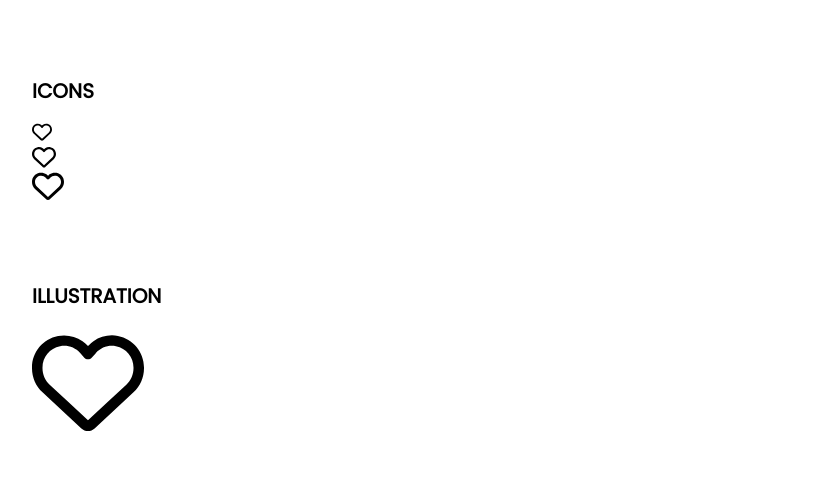
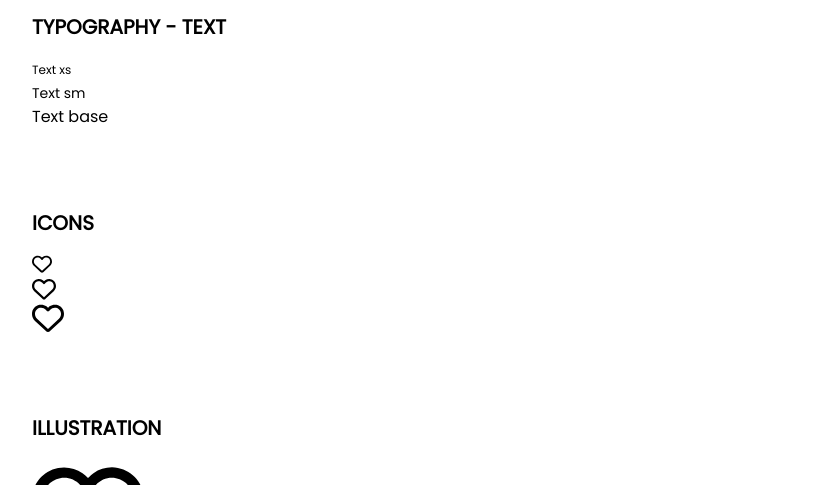
Before and after one commit to beaesguerra/beaesguerra.github.io, a Gatsby site: page /design-system in a window 1280 px wide. Shown: the part 615-1100 px from the top of the page, without its empty margins (224-1044 px from the left). Built offline with nearby package versions, Linux system fonts and the light colour scheme; Gatsby itself is replaced by a stand-in of ours.

Commit message:
add text design system component

```diff
--- /dev/null
+++ b/src/components/design-system/text.tsx
@@ -0,0 +1,32 @@
+import * as React from 'react';
+
+export type TextVariant = 'base' | 'sm' | 'xs';
+
+type TextProps = {
+  variant?: TextVariant;
+  tag?: React.ElementType;
+  className?: string;
+}
+
+const variantStyles: { [key in TextVariant]: string} = {
+  'base': '',
+  'xs': 'text-xs',
+  'sm': 'text-sm',
+}
+
+const Text = (props: React.PropsWithChildren<TextProps>) => {
+  const Tag = props.tag || 'span'
+  const className = [
+    props.variant ? variantStyles[props.variant] : variantStyles.base,
+    props.className
+  ].join(' ')
+  return (
+    <Tag
+      className={className}
+    >
+      { props.children }
+    </Tag>
+  )
+}
+
+export default Text;
--- a/src/pages/design-system.tsx
+++ b/src/pages/design-system.tsx
@@ -6,13 +6,14 @@ import StackList from "../components/design-system/stack-list"
 import Icon, { IconSize } from "../components/design-system/icon"
 import { faHeart } from '@fortawesome/free-regular-svg-icons'
 import Illustration from "../components/design-system/illustration"
-import LayoutTwoThirds from "../components/design-system/layout-sidebar"
 import Placeholder from "../components/design-system/placeholder"
 import LayoutSidebar from "../components/design-system/layout-sidebar"
 import Tag from "../components/design-system/tag"
+import Text, { TextVariant } from "../components/design-system/text"
 
 const DesignSystem: React.FC<PageProps> = () => {
   const displayVariants: DisplayVariant[] = ['xs', 'sm', 'md', 'lg', 'xl']
+  const textVariants: TextVariant[] = ['xs', 'sm', 'base']
   const iconSizes: IconSize[] = ['sm', 'md', 'lg']
   const sectionClassName = 'uppercase font-bold text-xl py-4'
   return (
@@ -20,13 +21,23 @@ const DesignSystem: React.FC<PageProps> = () => {
       <h1 className="py-6 text-6xl">Design System </h1>
       <StackList>
         <div>
-          <h2 className={sectionClassName}>Typography</h2>
+          <h2 className={sectionClassName}>Typography - Display</h2>
           <ul>
           { displayVariants.map((variant) => (
             <li>
               <Display variant={variant}>
                 Display {variant}
               </Display>
+            </li>
+          ))}
+          </ul>
+          <h2 className={sectionClassName}>Typography - Text</h2>
+          <ul>
+          { textVariants.map((variant) => (
+            <li>
+              <Text variant={variant}>
+                Text {variant}
+              </Text>
             </li>
           ))}
           </ul>
```
